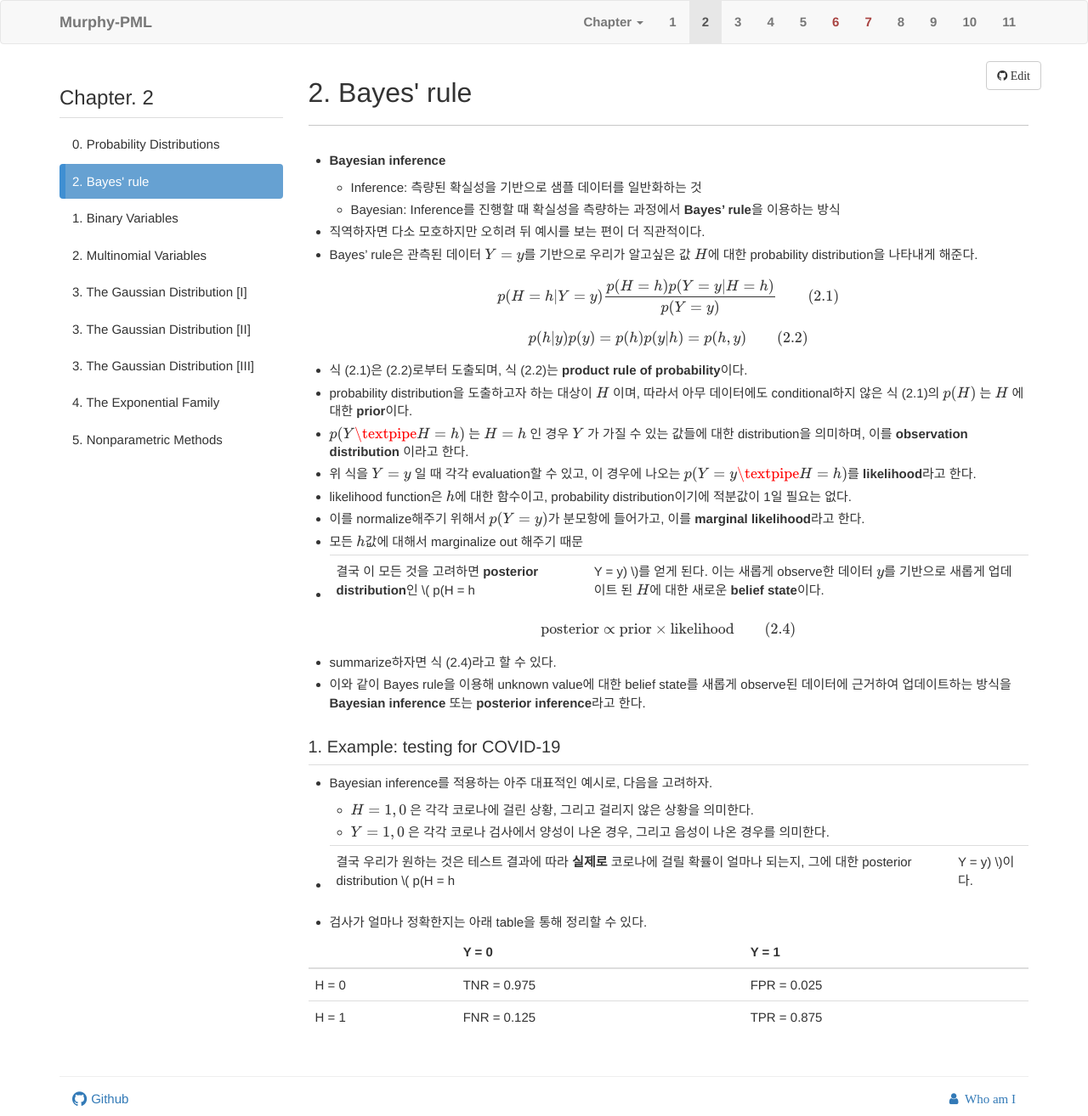
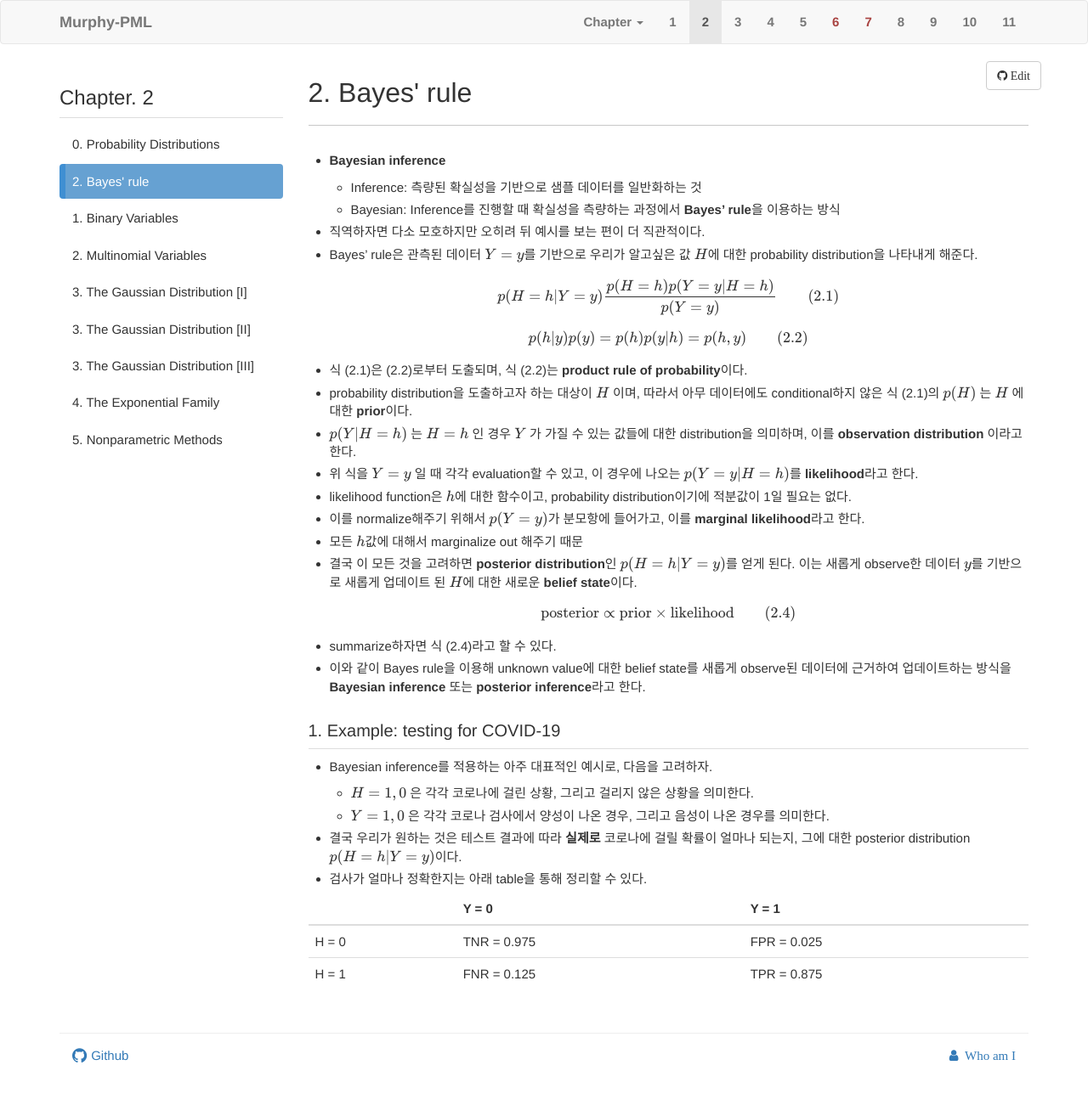
Before and after one commit to HJ-harry/Murphy_PML, a Jekyll site: the page built from docs/chapter02/0_tmp.md, in a window 1280 px wide. Shown: the whole page at 85% size. Built offline with Jekyll 4.4.1, drawn with Linux system fonts in a browser that asks for light colours; nearby versions of some CDN libraries; library files that are not in the unit come from our copies; formulas are drawn with MathJax 3; comment, search, counter and statistics services are not loaded; after the commit the page ends 1263 px from its top, so only the background shows below that.

Commit message:
Update 0_tmp.md

```diff
--- a/docs/chapter02/0_tmp.md
+++ b/docs/chapter02/0_tmp.md
@@ -17,12 +17,12 @@ $$p(h|y)p(y) = p(h)p(y|h) = p(h,y) \qquad{(2.2)}$$
 
 - 식 (2.1)은 (2.2)로부터 도출되며, 식 (2.2)는 **product rule of probability**이다.
 - probability distribution을 도출하고자 하는 대상이 \\( H \\) 이며, 따라서 아무 데이터에도 conditional하지 않은 식 (2.1)의 \\( p(H) \\) 는 \\( H \\) 에 대한 **prior**이다.
-- \\( p(Y \textpipe H = h) \\) 는 \\( H = h \\) 인 경우 \\( Y \\) 가 가질 수 있는 값들에 대한 distribution을 의미하며, 이를 **observation distribution** 이라고 한다.
-- 위 식을 \\( Y = y \\) 일 때 각각 evaluation할 수 있고, 이 경우에 나오는 \\( p(Y = y \textpipe H = h) \\)를 **likelihood**라고 한다.
+- \\( p(Y \| H = h) \\) 는 \\( H = h \\) 인 경우 \\( Y \\) 가 가질 수 있는 값들에 대한 distribution을 의미하며, 이를 **observation distribution** 이라고 한다.
+- 위 식을 \\( Y = y \\) 일 때 각각 evaluation할 수 있고, 이 경우에 나오는 \\( p(Y = y \| H = h) \\)를 **likelihood**라고 한다.
 - likelihood function은 \\( h \\)에 대한 함수이고, probability distribution이기에 적분값이 1일 필요는 없다.
 - 이를 normalize해주기 위해서 \\( p(Y = y) \\)가 분모항에 들어가고, 이를 **marginal likelihood**라고 한다.
 - 모든 \\( h \\)값에 대해서 marginalize out 해주기 때문
-- 결국 이 모든 것을 고려하면 **posterior distribution**인 \\( p(H = h | Y = y) \\)를 얻게 된다. 이는 새롭게 observe한 데이터 \\( y \\)를 기반으로 새롭게 업데이트 된 \\( H \\)에 대한 새로운 **belief state**이다.
+- 결국 이 모든 것을 고려하면 **posterior distribution**인 \\( p(H = h \| Y = y) \\)를 얻게 된다. 이는 새롭게 observe한 데이터 \\( y \\)를 기반으로 새롭게 업데이트 된 \\( H \\)에 대한 새로운 **belief state**이다.
 
 $$\textrm{posterior} \propto \textrm{prior} \times \textrm{likelihood} \qquad{(2.4)}$$
 
@@ -34,7 +34,7 @@ $$\textrm{posterior} \propto \textrm{prior} \times \textrm{likelihood} \qquad{(2
 - Bayesian inference를 적용하는 아주 대표적인 예시로, 다음을 고려하자.
   - \\( H = 1, 0 \\) 은 각각 코로나에 걸린 상황, 그리고 걸리지 않은 상황을 의미한다.
   - \\( Y = 1, 0 \\) 은 각각 코로나 검사에서 양성이 나온 경우, 그리고 음성이 나온 경우를 의미한다.
-- 결국 우리가 원하는 것은 테스트 결과에 따라 **실제로** 코로나에 걸릴 확률이 얼마나 되는지, 그에 대한 posterior distribution \\( p(H = h|Y = y) \\)이다.
+- 결국 우리가 원하는 것은 테스트 결과에 따라 **실제로** 코로나에 걸릴 확률이 얼마나 되는지, 그에 대한 posterior distribution \\( p(H = h \| Y = y) \\)이다.
 - 검사가 얼마나 정확한지는 아래 table을 통해 정리할 수 있다.
 
 |       | Y = 0       | Y = 1       |
```
